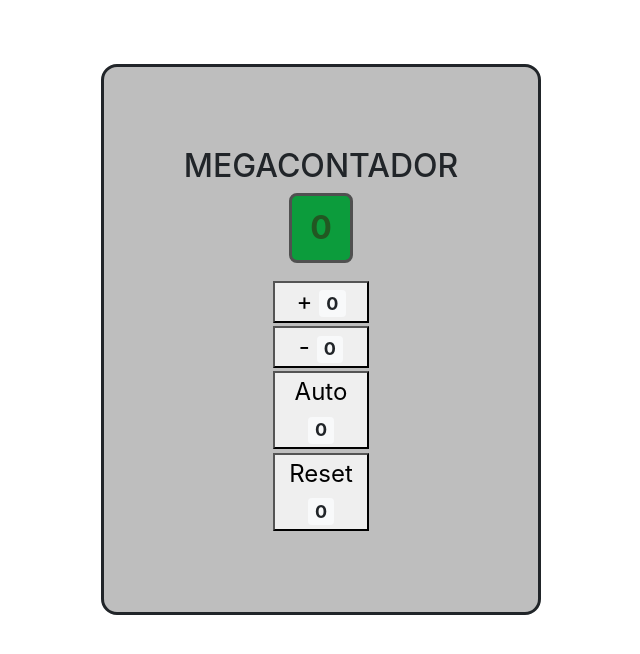
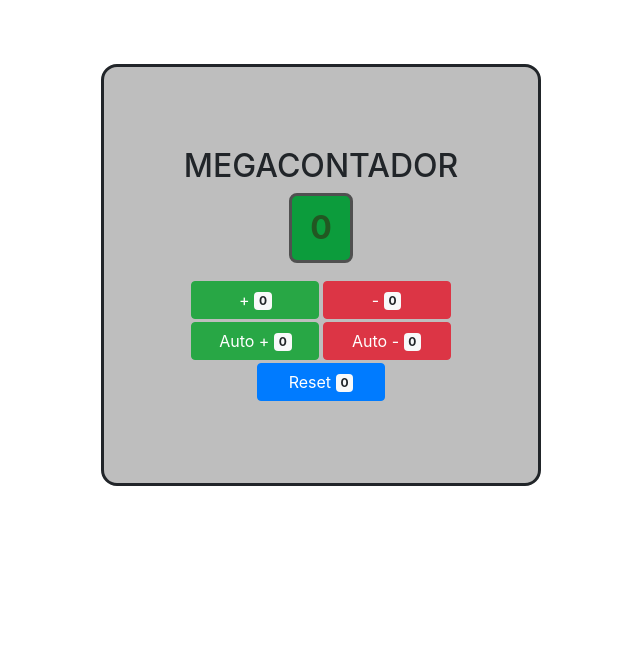
Before and after one commit to TwilightPhoenyx/megacontador, a React (Create React App) app: page / in a window 1280 px wide. Shown: the top 654 px of the page, without its empty margins (319-959 px from the left). Built offline with nearby package versions, Linux system fonts and the light colour scheme.

Commit message:
Added auto countdown button. Added bootstrap

```diff
--- a/public/index.html
+++ b/public/index.html
@@ -1,6 +1,9 @@
 <!DOCTYPE html>
 <html lang="en">
   <head>
+    <link rel="stylesheet" href="https://cdn.jsdelivr.net/npm/bootstrap@4.6.2/dist/css/bootstrap.min.css" integrity="sha384-xOolHFLEh07PJGoPkLv1IbcEPTNtaed2xpHsD9ESMhqIYd0nLMwNLD69Npy4HI+N" crossorigin="anonymous">
+    <script src="https://cdn.jsdelivr.net/npm/jquery@3.5.1/dist/jquery.slim.min.js" integrity="sha384-DfXdz2htPH0lsSSs5nCTpuj/zy4C+OGpamoFVy38MVBnE+IbbVYUew+OrCXaRkfj" crossorigin="anonymous"></script>
+    <script src="https://cdn.jsdelivr.net/npm/bootstrap@4.6.2/dist/js/bootstrap.bundle.min.js" integrity="sha384-Fy6S3B9q64WdZWQUiU+q4/2Lc9npb8tCaSX9FK7E8HnRr0Jz8D6OP9dO5Vg3Q9ct" crossorigin="anonymous"></script>
     <meta charset="utf-8" />
     <link rel="icon" href="%PUBLIC_URL%/favicon.ico" />
     <meta name="viewport" content="width=device-width, initial-scale=1" />
@@ -24,7 +27,6 @@
       work correctly both with client-side routing and a non-root public URL.
       Learn how to configure a non-root public URL by running `npm run build`.
     -->
-    <link rel="stylesheet" href="https://cdn.jsdelivr.net/npm/bootstrap@4.6.2/dist/css/bootstrap.min.css" integrity="sha384-xOolHFLEh07PJGoPkLv1IbcEPTNtaed2xpHsD9ESMhqIYd0nLMwNLD69Npy4HI+N" crossorigin="anonymous">
     <title>React App</title>
   </head>
   <body>
--- a/src/App.css
+++ b/src/App.css
@@ -37,6 +37,6 @@
 
 .counter  button {
   margin: 0.1rem;
-  width: 6rem;
+  width: 8rem;
   justify-self: center;
 }
--- a/src/App.js
+++ b/src/App.js
@@ -1,10 +1,12 @@
 import { useEffect, useState } from "react";
-import styles from "./App.css"
+import "./App.css";
 import Button from "./components/Button";
 
 function App(){
   let [currentValue, setCurrentValue] = useState(0);
-  let [auto, setAuto] = useState(false); //para controlar q el useEfect no se inice al inicio
+  let [autoInc, setAutoInc] = useState(false); //para controlar q el useEfect no se inice al inicio
+  let [autoDec, setAutoDec] = useState(false); //para controlar q el useEfect no se inice al inicio
+  let [autoValue, setAutoValue] = useState(1);
 
   function addition(){
     setCurrentValue(currentValue + 1);
@@ -14,38 +16,62 @@ function App(){
     setCurrentValue(currentValue - 1);
   };
 
-  function autoCount(){ //handler de auto, cambia el valor a True. La ejecutaremos al pulsar el boton
-    if (auto) {         //Si auto es true, lo cambia a false
-      setAuto (false);
-    } else {            //De lo contrario, lo cambia a true. Asi el boton Auto activa y descativa el useEffect
-      setAuto (true);
-    }
+  function autoIncrement(){ //Handler del autoInc.
+    setAutoDec(false); //Cambio el autoDec a false, para detener la cuenta automatica negativa
+    setAutoInc(!autoInc); //Cambia el valor de autoInc, para activarlo si esta detenido y viceversa
+    setAutoValue(1);  //Cambia el valor de autoVale
   };
 
-  function reset(){
-    setCurrentValue(0);
-    setAuto (false);    //Reset también pone auto en false, para detener la ejecución del useEffect
+  function autoDecrement(){ //Handler de autoDec.
+    setAutoInc(false);
+    setAutoDec(!autoDec);
+    setAutoValue(-1);
   };
 
+  function autoCount(){ //Funcion que se ejecutara con el useEffect
+    setCurrentValue(currentValue + autoValue);
+  };
 
+  function reset(){ //Resetea los contadores de click y detiene ambos autos
+    setCurrentValue(0);
+    setAutoInc (false);
+    setAutoDec (false);
+  };
 
   useEffect (
     ()=>{
       let codeClearTimeout;      //Variable para almacenar el codigo del clearTimeout para poder usarlo
-      auto && (codeClearTimeout = setTimeout(addition, 1000));  // Si auto es true se ejecuta la funcion SetTimeout
+      (autoInc || autoDec) && (codeClearTimeout = setTimeout(autoCount, 1000));  // Si auto es true se ejecuta la funcion SetTimeout
       return ()=> clearTimeout (codeClearTimeout); //Detenemos el temporizador al destruirse el componente
     },
-    [auto, currentValue]        //Cuando estes valores cambien, el useEffect actuara ejecutando la funcion flecha
+    [autoInc, autoDec, currentValue]        //Cuando estes valores cambien, el useEffect actuara ejecutando la funcion flecha
   )
 
   return(
     <div className="counter">
-      <h1>Megacontador</h1>
-      <p>{currentValue}</p>
-      <Button text="+" operation={addition}></Button>
-      <Button text="-" operation={substraction}></Button>
-      <Button text="Auto" operation={autoCount}></Button>
-      <Button text="Reset" operation={reset}></Button>
+        <h1 class>Megacontador</h1>
+        <p class>{currentValue}</p>
+            <div className="row">
+                <div className="col">
+                  <div className="row">
+                    <Button text="+ " operation={addition} style="success"></Button>
+                  </div>
+                  <div className="row">
+                    <Button text="Auto + " operation={autoIncrement} style="success"></Button>
+                  </div>
+                </div>
+                <div className="col">
+                  <div className="row">
+                    <Button text="- " operation={substraction} style="danger"></Button>
+                  </div>
+                  <div className="row">
+                    <Button text="Auto - " operation={autoDecrement} style="danger"></Button>
+                  </div>
+                </div>
+            </div>
+            <div className="row">
+                <Button text="Reset " operation={reset}></Button>
+            </div>
     </div>
   );
 
--- a/src/components/Button.jsx
+++ b/src/components/Button.jsx
@@ -1,6 +1,6 @@
 import { useState } from "react";
 
-function Button({text, operation}){
+function Button({text, operation, style="primary"}){
 
     let [clickNumber, setClickNumber] = useState(0);
 
@@ -14,7 +14,22 @@ function Button({text, operation}){
     };
 
     return (
-        <button onClick={handlerClickedButton}>{text} <span class="badge badge-light">{clickNumber}</span></button>
+        <button className={
+            "btn " +
+            ( style === "primary" ? "btn-primary" : "") +
+            ( style === "secondary" ? "btn-secondary" : "") +
+            ( style === "success" ? "btn-success" : "") +
+            ( style === "danger" ? "btn-danger" : "") +
+            ( style === "warning" ? "btn-warning" : "") +
+            ( style === "info" ? "btn-info" : "") +
+            ( style === "ligth" ? "btn-ligth" : "") +
+            ( style === "dark" ? "btn-dark" : "")
+        }
+        onClick={handlerClickedButton}
+        >
+        {text}
+            <span className="badge badge-light">{clickNumber}</span>
+        </button>
     );
 
 };
```
